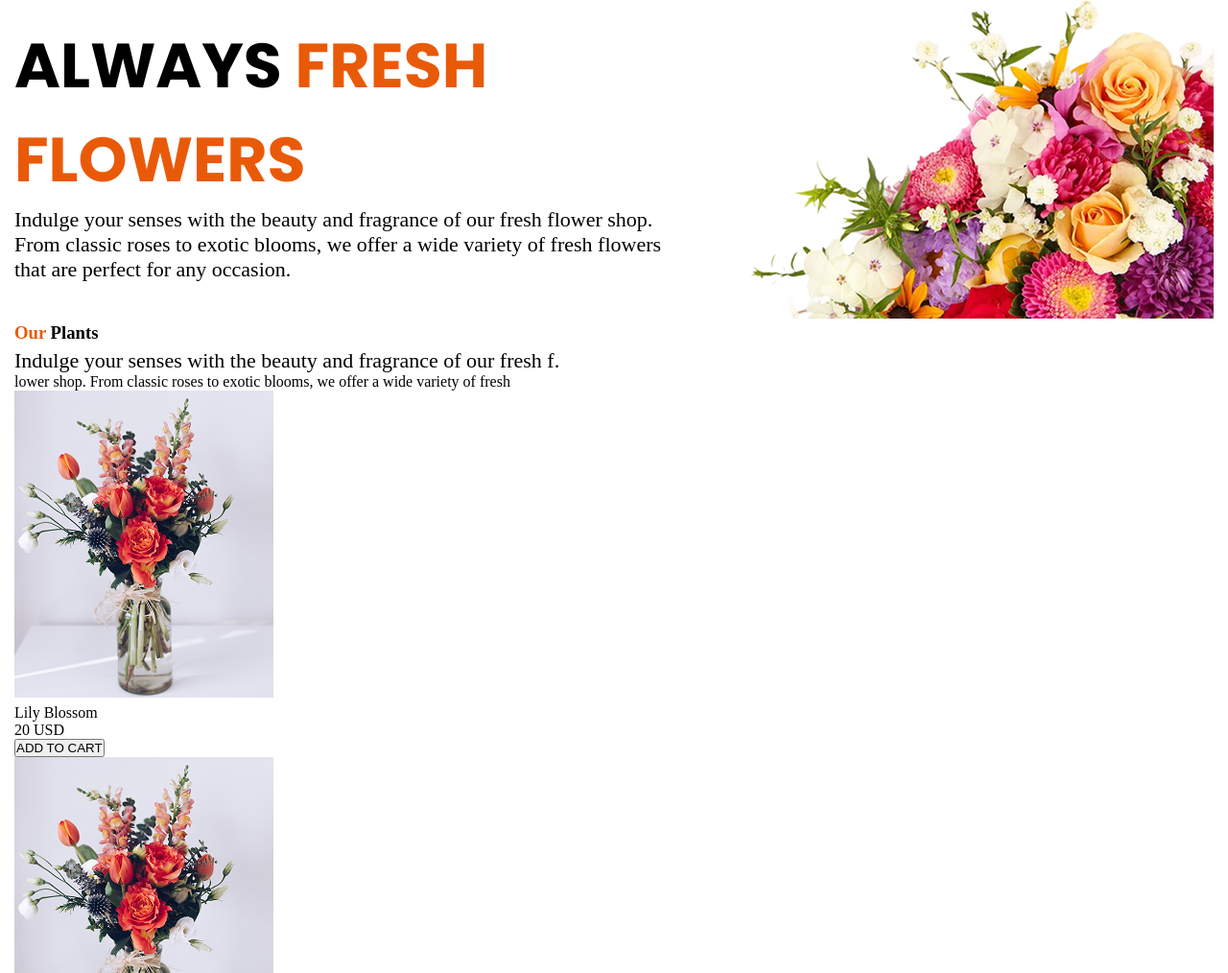
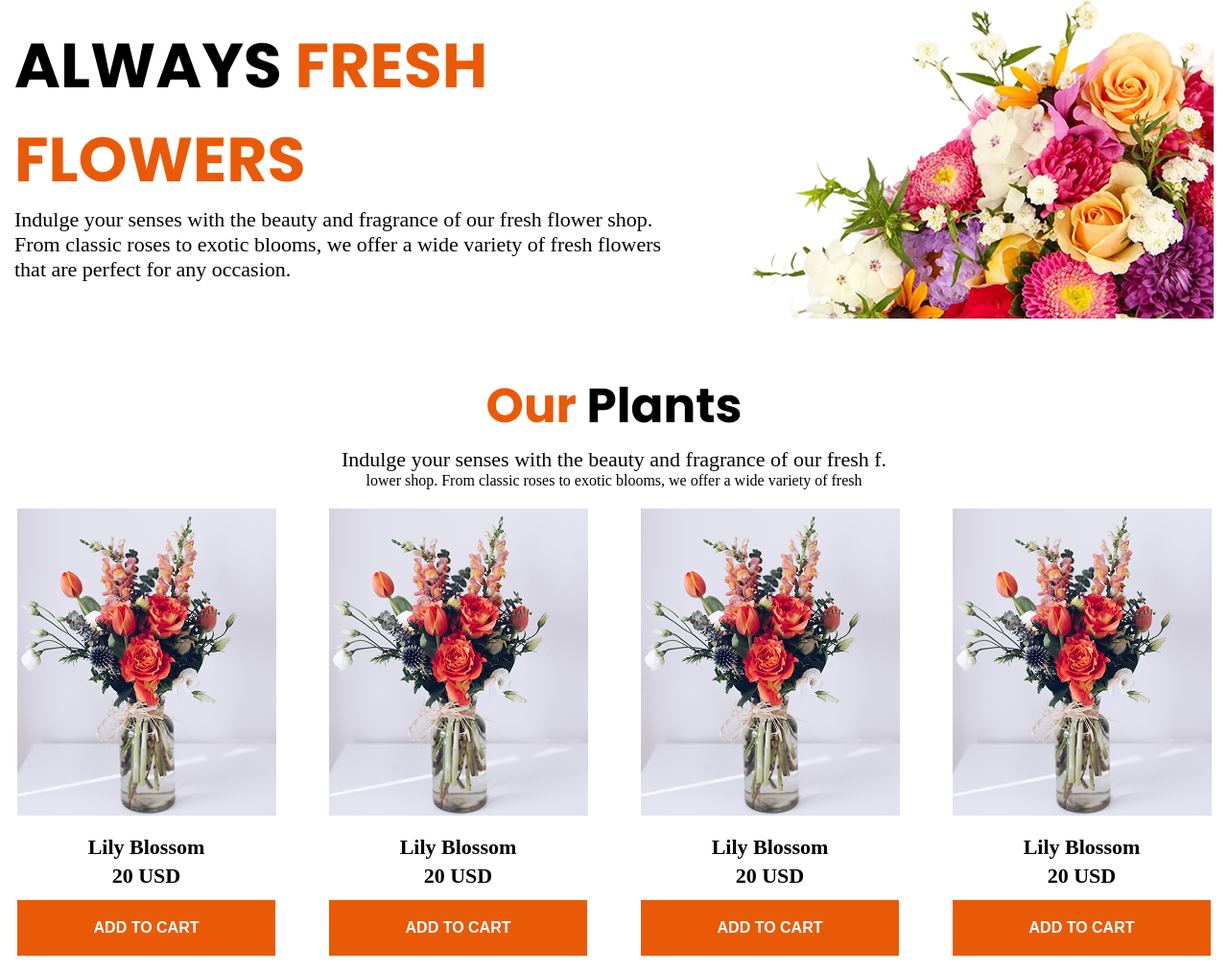
Before and after one commit to akashroydev/b12-flower-website, a plain HTML site: page index.html in a window 1280 px wide. Shown: the part 246-1260 px from the top of the page at 96% size. Drawn offline with Linux system fonts and the light colour scheme.

Commit message:
banner and cart style done

```diff
--- a/style.css
+++ b/style.css
@@ -40,3 +40,48 @@ header{
 .banner .left-div p{
     font-size: 22px;
 }
+
+
+
+
+
+/**----banner style----**/
+.our-plants{
+    margin-top: 50px;
+}
+.our-plants h3{
+    font-weight: 700;
+    font-size: 50px;
+    font-family: "Poppins", sans-serif;
+}
+.our-plants{
+    text-align: center;
+}
+.btn{
+    background-color: #E95A08;
+    color: white;
+    font-size: 16px;
+    font-weight: 600;
+    padding: 20px 80px 20px 80px;
+    margin-top: 10px;
+    border: none;
+}
+.usd{
+    line-height: 30px;
+}
+.Lily-Blossom{
+    line-height: 30px;
+}
+.card{
+    line-height: 40px;
+}
+.card p{
+    font-size: 22px;
+    font-weight: 700;
+}
+.card-praimary{
+    display: grid;
+    grid-template-columns: repeat(4, 1fr);
+    gap: 50px;
+    margin-top: 20px;
+}
```
